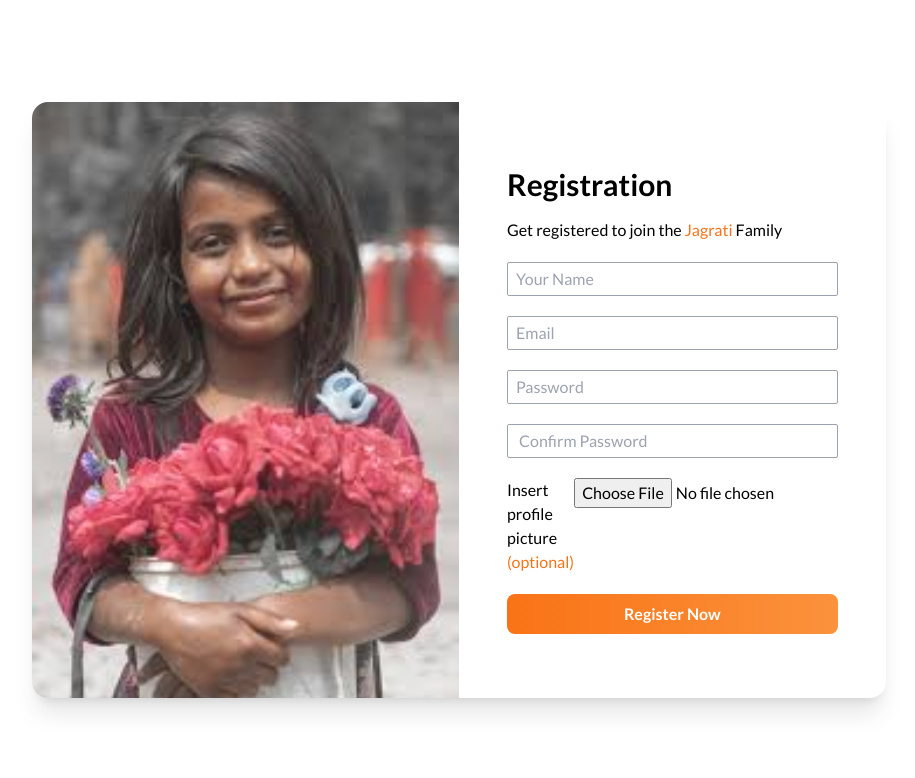
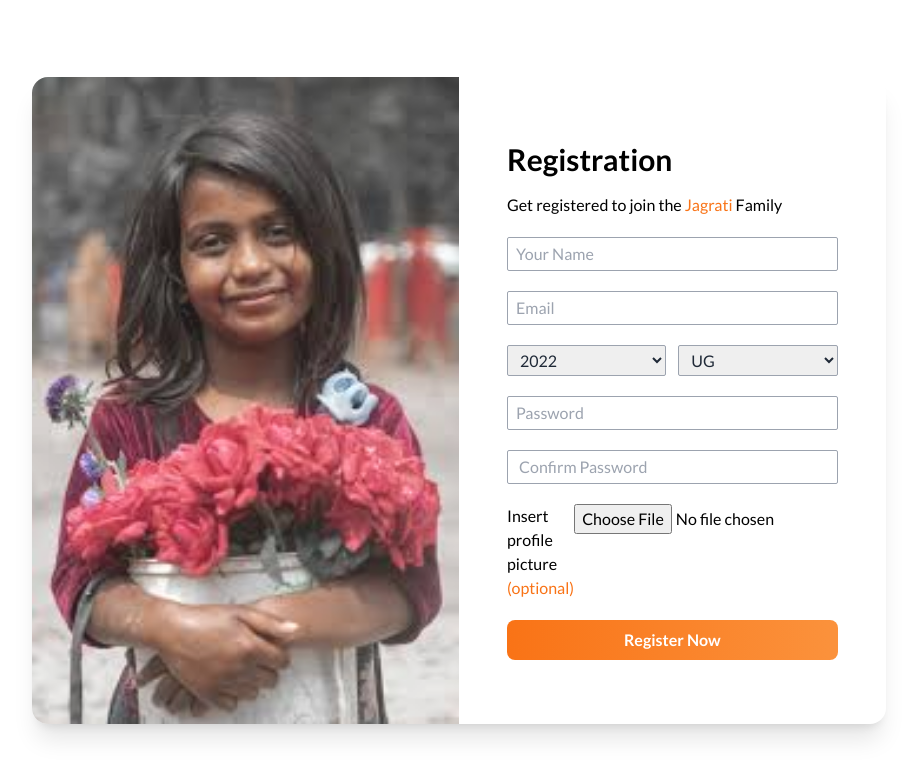
Before and after one commit to Ricobyter/Jagrati-2.0, a React (Vite) app in the folder frontend/: page /register in a window 1280 px wide. Shown: the top 778 px of the page, without its empty margins (181-1096 px from the left). Built offline with nearby package versions, Linux system fonts and the light colour scheme.

Commit message:
designed registration page

```diff
--- a/frontend/src/pages/Register.tsx
+++ b/frontend/src/pages/Register.tsx
@@ -1,8 +1,20 @@
-import { Link, useNavigate } from 'react-router-dom'
+import { Link} from 'react-router-dom'
 import img1 from '../assets/images/child.jpg'
+import { useState } from 'react';
 
 export default function Register() {
-    const navigate = useNavigate()
+    // const navigate = useNavigate();
+
+    const [selectedYear, setSelectedYear] = useState<number | null>(null);
+    const [selectedDesignation, setSelectedDesignation] = useState<string | null>("");
+
+    // Generate options HTML
+    const optionsHTML = [];
+    for (let ini = 2018; ini <= 2024; ini++) {
+        optionsHTML.push(<option key={ini} value={ini}>{ini}</option>);
+    }
+
+
 
 
   return (
@@ -24,6 +36,30 @@ export default function Register() {
           <div className='mt-5'>
           <input type = 'text' className = 'border border-gray-400 py-1 px-2 w-full rounded-sm' placeholder = 'Email'/>
           </div>
+          <div className='mt-5 flex gap-3'>
+                <select
+                    name="cars"
+                    id="cars"
+                    value={selectedYear}
+                    onChange={(e) => setSelectedYear(parseInt(e.target.value))}
+                    className='border border-gray-400 py-1 px-2 w-full rounded-sm text-gray-800'
+                    defaultValue={2022}
+                >
+                    {optionsHTML}
+                </select>
+                <select
+                    name="designation"
+                    id="designation"
+                    value={selectedYear}
+                    onChange={(e) => setSelectedDesignation((e.target.value))}
+                    className='border border-gray-400 py-1 px-2 w-full rounded-sm text-gray-800'
+                    defaultValue="PG"
+                >
+                    <option value="undergraduate">UG</option>
+                    <option value="postgraduate">PG</option>
+                </select>
+
+            </div>
           <div className='mt-5'>
           <input type = 'password' className = 'border border-gray-400 py-1 px-2 w-full rounded-sm' placeholder = 'Password'/>
           </div>
@@ -35,10 +71,9 @@ export default function Register() {
             <input type="file"  />
           </div>
           <div className='mt-5'>
-            <button className='text-center text-white w-full rounded-lg py-2 font-semibold bg-gradient-to-r from-orange-500 to-orange-400 hover:{bg-gradient-to-r from-orange-400 to-orange-500}' ><Link to="/login">Register Now</Link></button>
+            <button className='text-center text-white w-full rounded-lg py-2 font-semibold bg-gradient-to-r from-orange-500 to-orange-400 hover:{bg-gradient-to-r from-orange-400 to-orange-500}' ><Link to="/">Register Now</Link></button>
           </div>
         </form>
-
       </div>
 
     </div>
```
